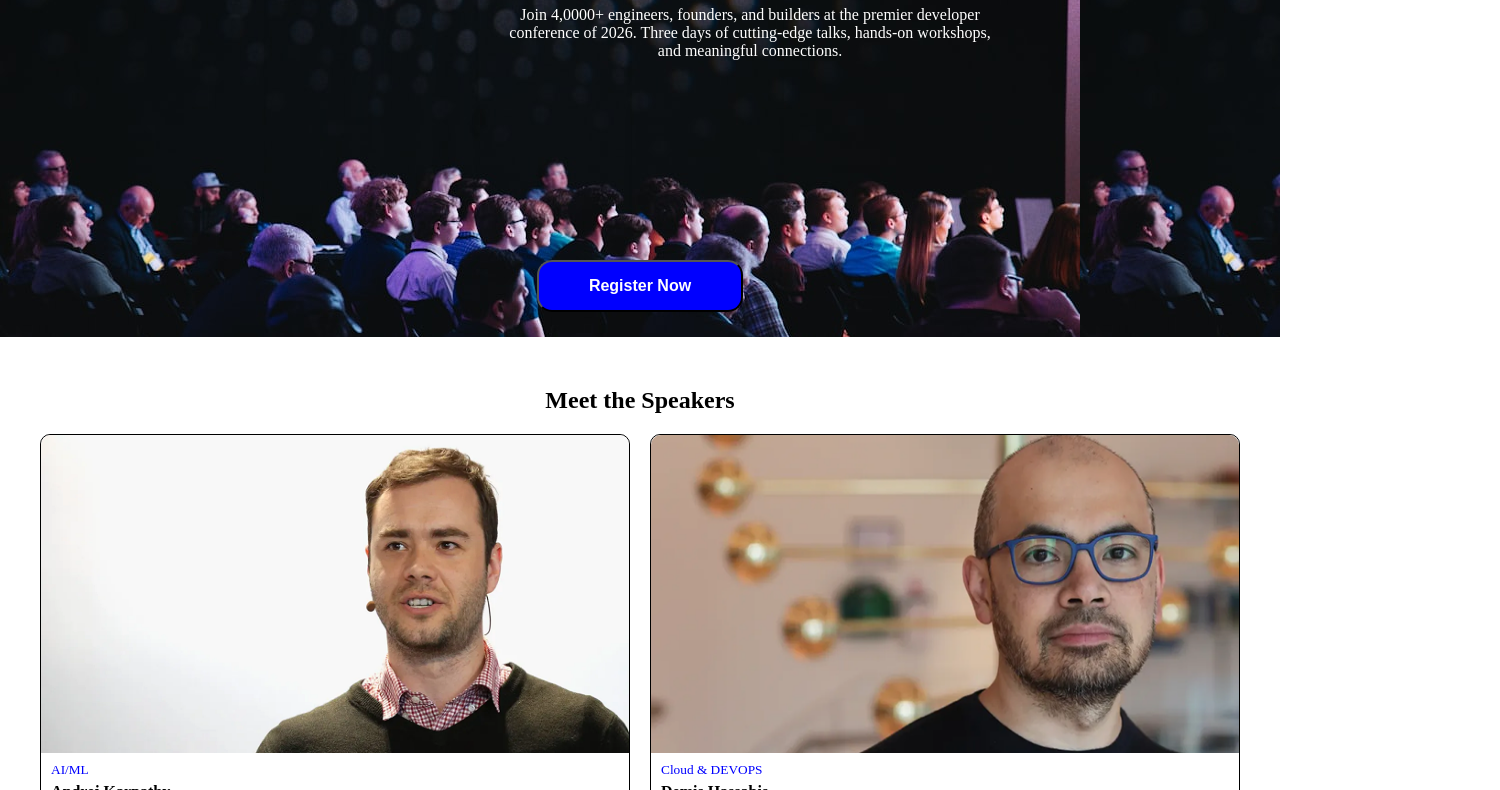
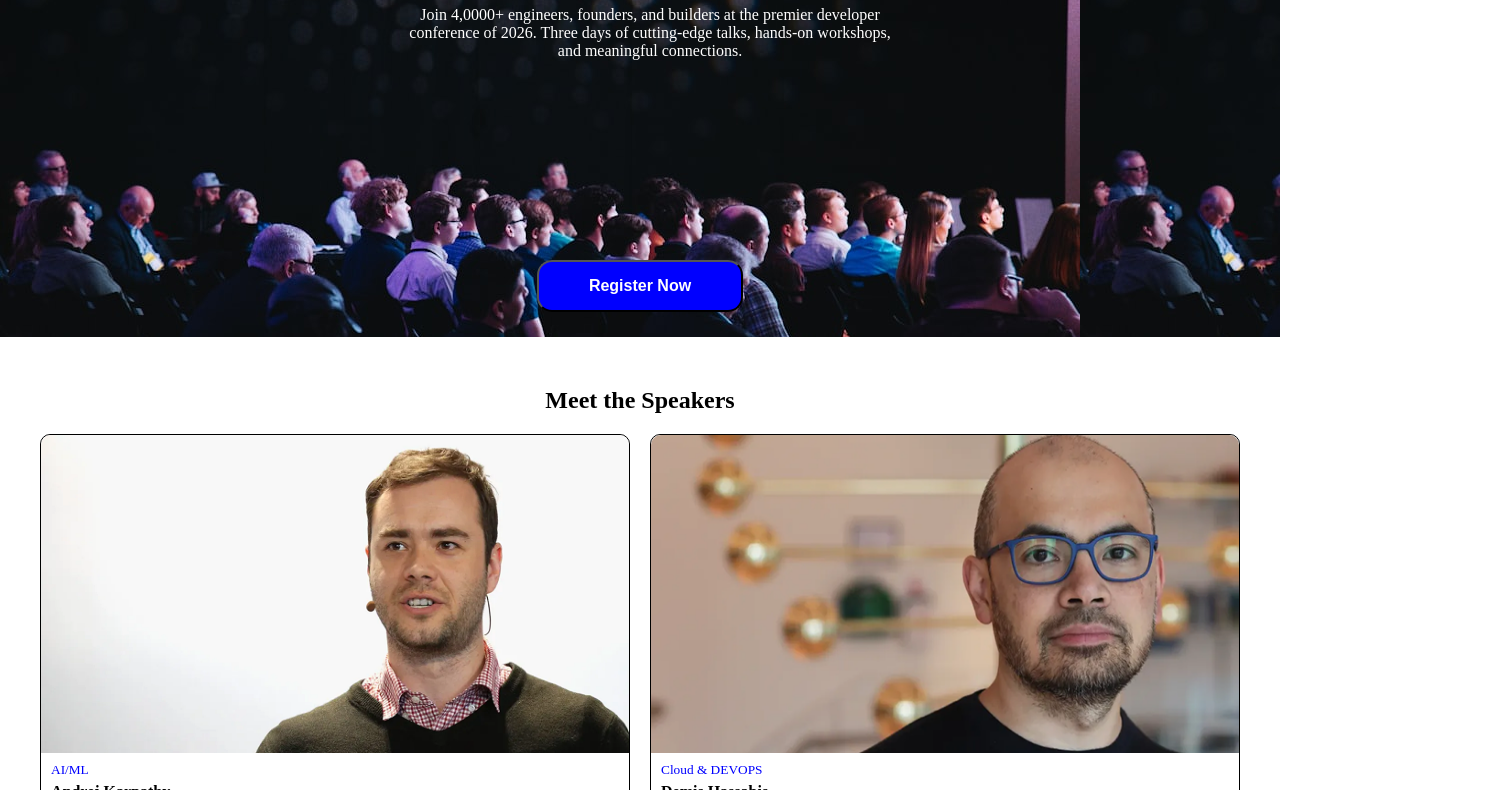
Before and after one commit to Sajedul2500/assignment1, a plain HTML site: page index.html in a window 1280 px wide. Shown: the part 247-1037 px from the top of the page, 1500 px wide, since content can reach past the window. Drawn offline with Linux system fonts and the light colour scheme.

Commit message:
hero-banner p-tag correction

```diff
--- a/styles.css
+++ b/styles.css
@@ -61,7 +61,7 @@ nav a {
 }
 
 .hero-banner p {
-    padding: 0 500px;
+    padding: 0 400px;
     text-align: center;
     width: 500px;
 }
```
